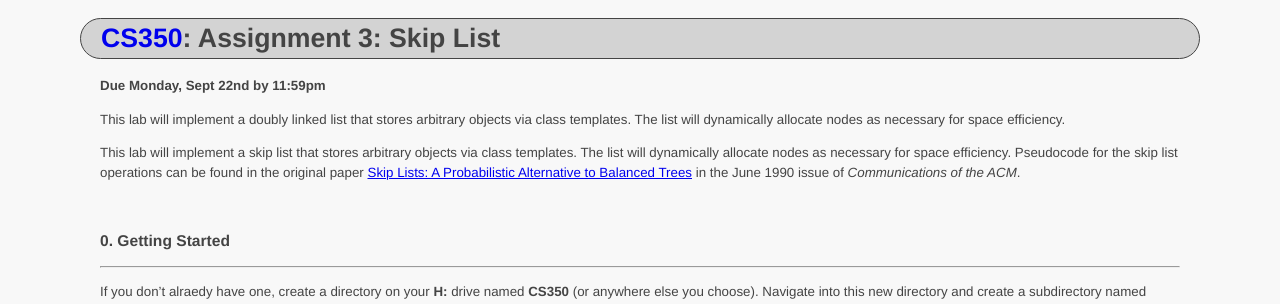
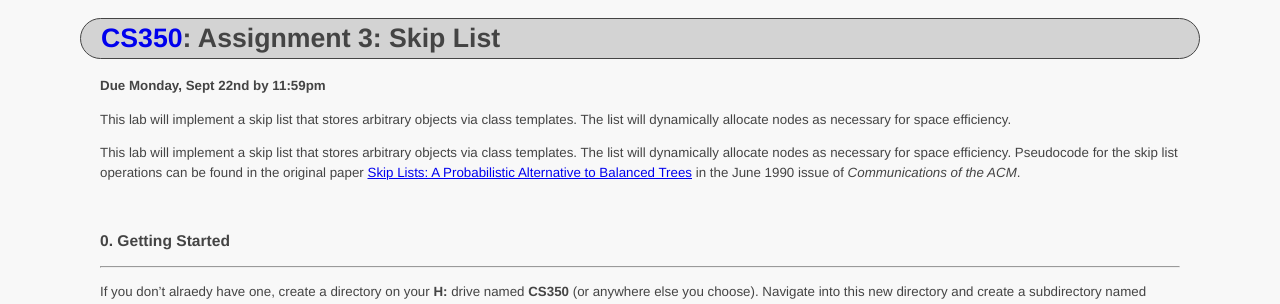
Before and after one commit to ycpcs/cs350-fall2014, a Jekyll site: the page built from assign/assign03.md, in a window 1280 px wide and 900 px high. Shown: the top 304 px of the window. Built offline with Jekyll 4.4.1, drawn with Linux system fonts in a browser that asks for light colours; Markdown is read by kramdown in place of the engine named in the settings.

Commit message:
fixed assign03

```diff
--- a/assign/assign03.md
+++ b/assign/assign03.md
@@ -6,7 +6,7 @@ title: "Assignment 3: Skip List"
 
 **Due Monday, Sept 22nd by 11:59pm**
 
-This lab will implement a doubly linked list that stores arbitrary objects via class templates. The list will dynamically allocate nodes as necessary for space efficiency.
+This lab will implement a skip list that stores arbitrary objects via class templates. The list will dynamically allocate nodes as necessary for space efficiency.
 
 This lab will implement a skip list that stores arbitrary objects via class templates. The list will dynamically allocate nodes as necessary for space efficiency. Pseudocode for the skip list operations can be found in the original paper [Skip Lists: A Probabilistic Alternative to Balanced Trees](ftp://ftp.cs.umd.edu/pub/skipLists/skiplists.pdf) in the June 1990 issue of *Communications of the ACM*.
 
```
